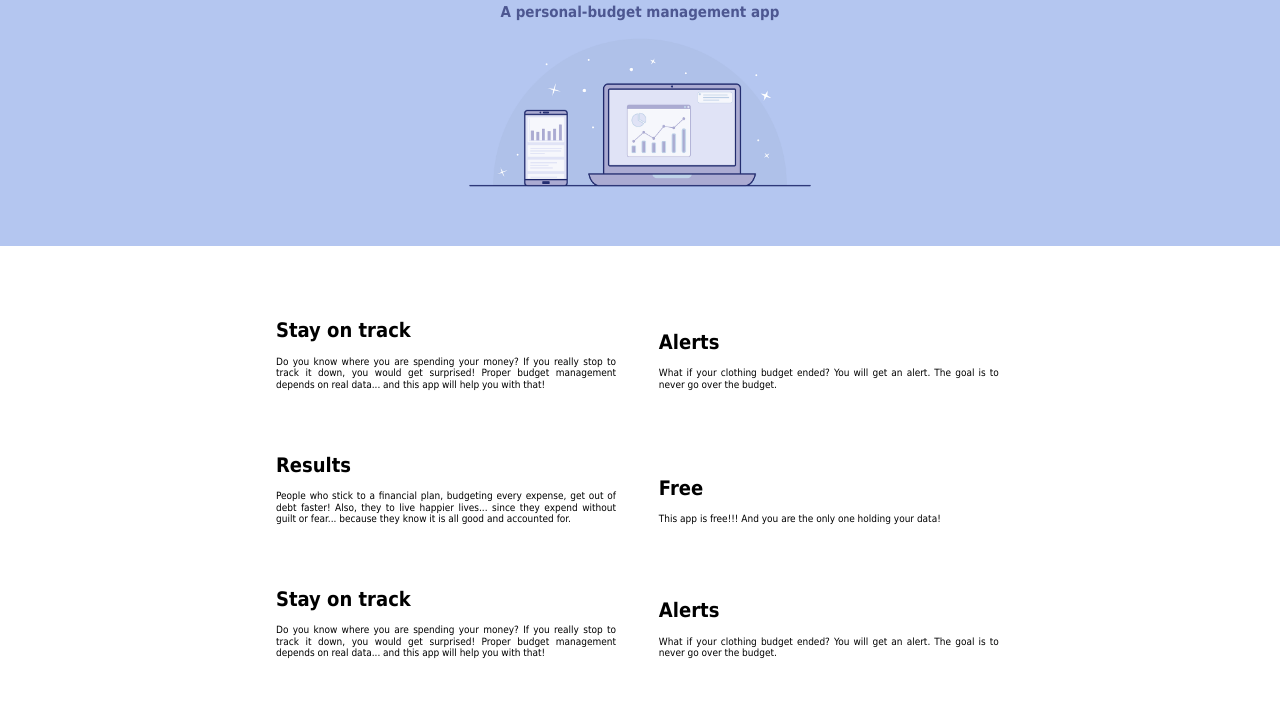
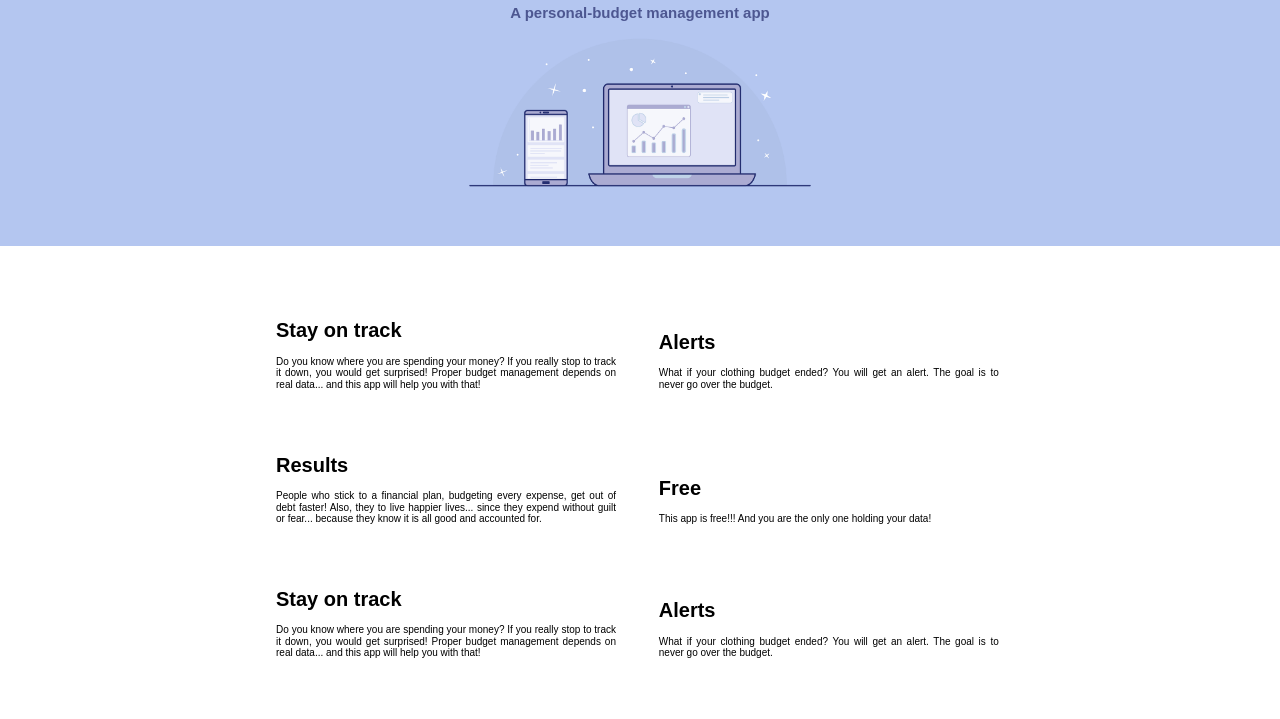
Before and after one commit to CraigRobertWhite/personal-budget, a plain HTML site: page index.html in a window 1280 px wide. Shown: the part 148-867 px from the top of the page. Drawn offline with Linux system fonts and the light colour scheme.

Commit message:
Changed font family to Monserrat

```diff
--- a/main.css
+++ b/main.css
@@ -1,10 +1,12 @@
+@import url('https://fonts.googleapis.com/css?family=Montserrat');
+
 * {
     box-sizing: border-box;
 }
 
 body {
     font-size: 10px;
-    font-family: Tahoma, Arial;
+    font-family: 'Monserrat', sans-serif;
 }
 
 nav.menu {
```
